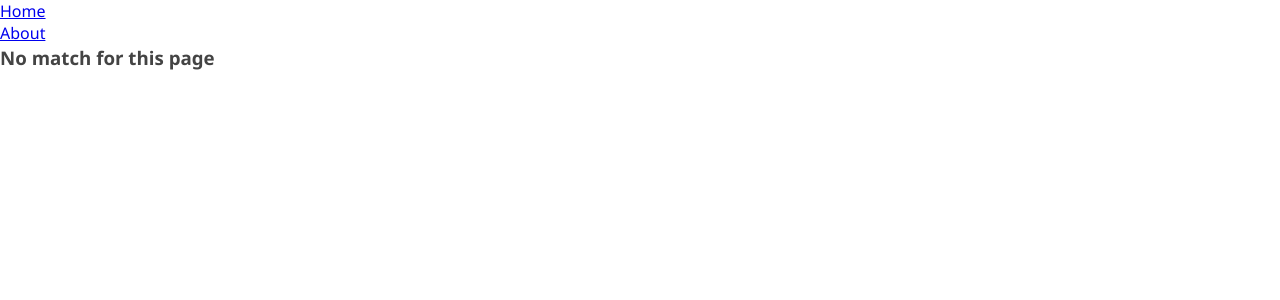
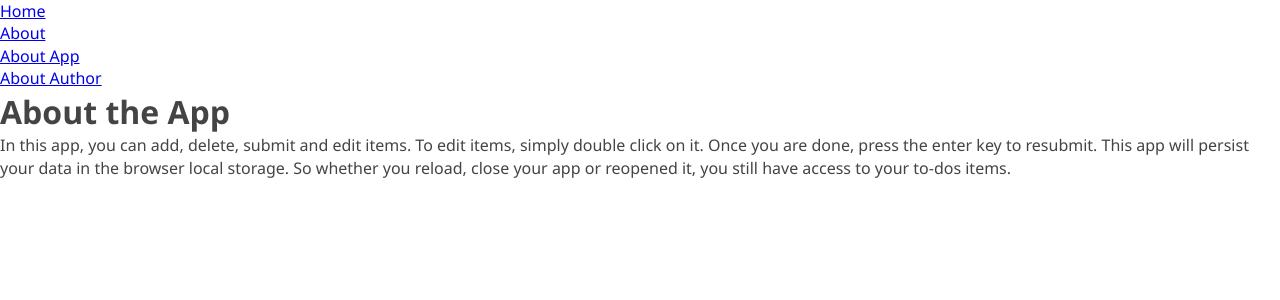
Before and after one commit to Trast00/react-todo-app, a React (Create React App) app: page /about/about-app in a window 1280 px wide. Shown: the top 300 px of the page. Built offline with nearby package versions, Linux system fonts and the light colour scheme.

Commit message:
Add nested navigation in about apge

```diff
--- a/src/components/TodoContainer.js
+++ b/src/components/TodoContainer.js
@@ -86,7 +86,7 @@ const TodoContainer = () => {
           </div>
         </div>
         } />
-        <Route path="/about" element={<About />}/>
+        <Route path="/about/*" element={<About />}/>
         <Route path="*" element={<NotMatch />}/>
       </Routes>
     </div>
--- a/src/pages/About.js
+++ b/src/pages/About.js
@@ -1,6 +1,22 @@
 import React from "react"
+import { Link , Routes, Route } from "react-router-dom"
+import SinglePage from "./SinglePage"
 
 const About = () => {
-  return <div>hello from about page</div>
+  return (
+    <div>
+      <ul>
+        <li>
+          <Link to={`about-app`}>About App</Link>
+        </li>
+        <li>
+          <Link to={`about-author`}>About Author</Link>
+        </li>
+      </ul>
+      <Routes>
+        <Route path={`:slug`} element={<SinglePage />} />
+      </Routes>
+    </div>
+  )
 }
 export default About
--- /dev/null
+++ b/src/pages/SinglePage.js
@@ -0,0 +1,30 @@
+import React from "react"
+import { useParams } from "react-router-dom"
+
+const SinglePage = () => {
+  const aboutData = [
+      {
+        slug: "about-app",
+        title: "About the App",
+        description:
+          "In this app, you can add, delete, submit and edit items. To edit items, simply double click on it. Once you are done, press the enter key to resubmit. This app will persist your data in the browser local storage. So whether you reload, close your app or reopened it, you still have access to your to-dos items.",
+      },
+      {
+        slug: "about-author",
+        title: "About the Author",
+        description:
+          "This app was developed by Ibas Majid, a self-taught web developer and a technical writer. He is opened to freelance Gig. So go ahead and connect with ibas on Twitter @ibaslogic.",
+      },
+    ]
+  const { slug } = useParams()
+  const aboutContent = aboutData.find(item => item.slug === slug)
+  const { title, description } = aboutContent
+
+  return (
+    <div>
+      <h1>{title}</h1>
+      <p>{description}</p>
+    </div>
+  )
+}
+export default SinglePage
```
